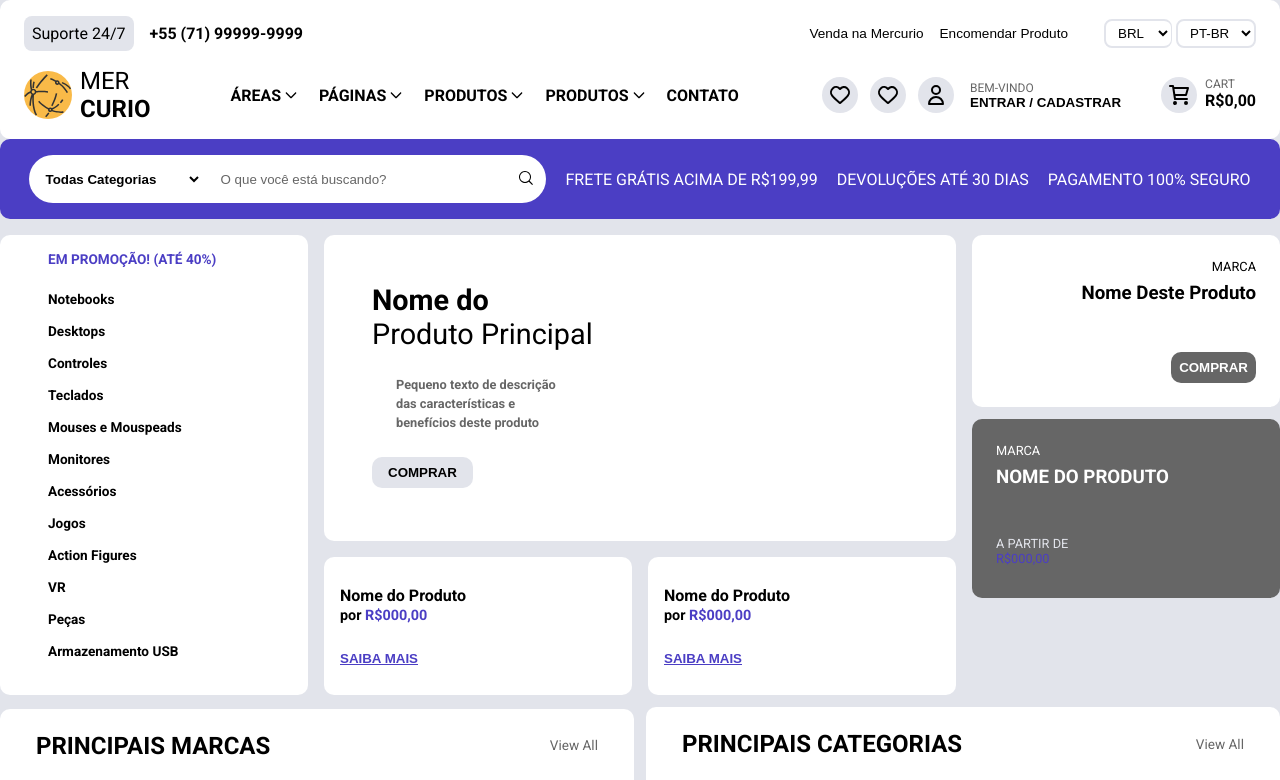
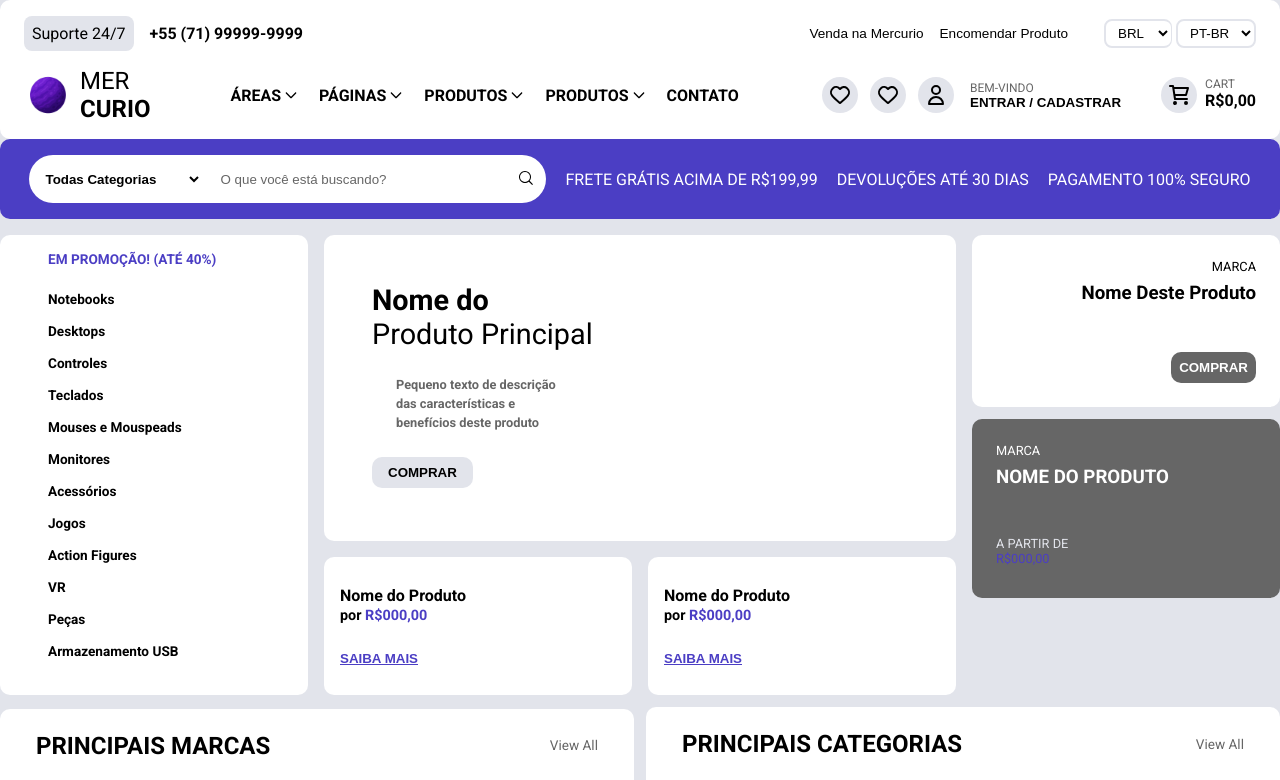
Before and after one commit to plucascarv/sistema-web-ecommerce-MATC82, an Angular app: page / in a window 1280 px wide. Shown: the top 780 px of the page. Built offline with nearby package versions, Linux system fonts and the light colour scheme; grey boxes are pictures that could not be loaded.

Commit message:
small fixes: tipografia e logo

```diff
--- a/src/app/app.routes.ts
+++ b/src/app/app.routes.ts
@@ -1,6 +1,5 @@
 import { Routes } from '@angular/router';
 import { HomeComponent } from './components/homepage/home/home.component';
-import { Component } from '@angular/core';
 
 export const routes: Routes = [
   {
--- a/src/app/components/header/header-nav/header-nav.component.html
+++ b/src/app/components/header/header-nav/header-nav.component.html
@@ -2,7 +2,7 @@
 
   <div class="nav-start">
     <div class="nav-label">
-      <img src="/icons/mercury.svg" alt="" class="logo">
+      <img src="/mercury.png" alt="" class="logo">
       <h1>MER<br><strong>CURIO</strong></h1>
     </div>
 
--- a/src/app/components/homepage/banners/category-banner/category-banner.component.css
+++ b/src/app/components/homepage/banners/category-banner/category-banner.component.css
@@ -54,3 +54,8 @@
   object-fit: contain;
   border-radius: 50%;
 }
+
+.product-title {
+  font-weight: bold;
+  font-size: 1.125rem;
+}
--- a/src/app/components/homepage/banners/category-banner/category-banner.component.html
+++ b/src/app/components/homepage/banners/category-banner/category-banner.component.html
@@ -18,7 +18,7 @@
           <img class="product-img-else" [src]="product.img" [alt]="product.name">
         }
         <h3 class="product-title">{{product.name}}</h3>
-        <span class="product-qtd">{{product.qtd}} itens</span>
+        <span class="font-1-s c2">{{product.qtd}} itens</span>
       </li>
     }
   </ul></div>
```
Also changed, not shown: public/icons/mercury.svg, public/mercury.png.
